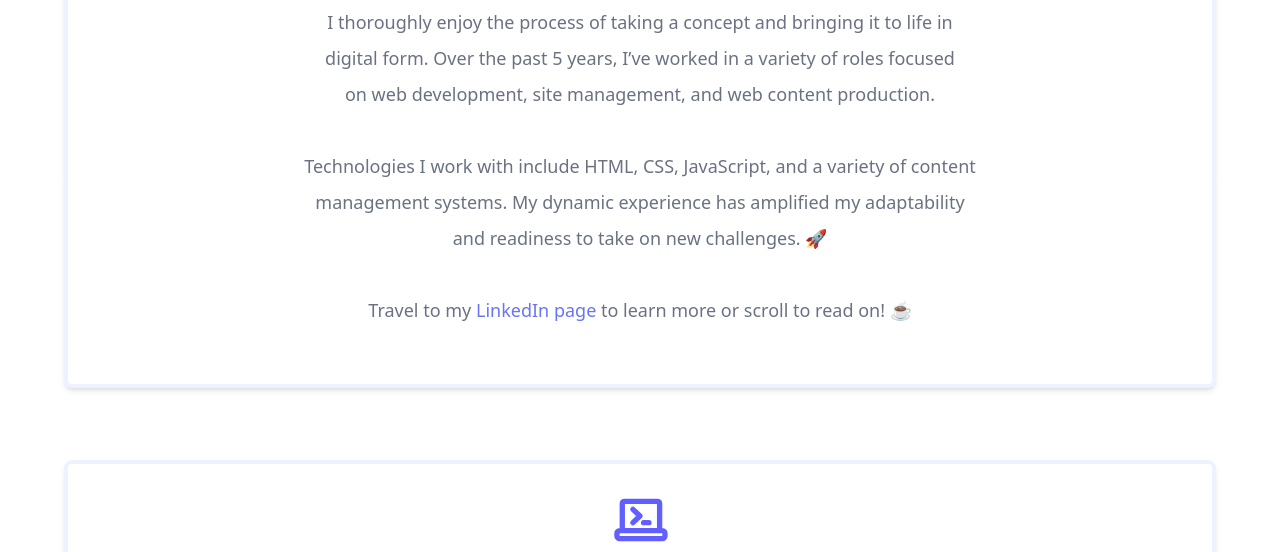
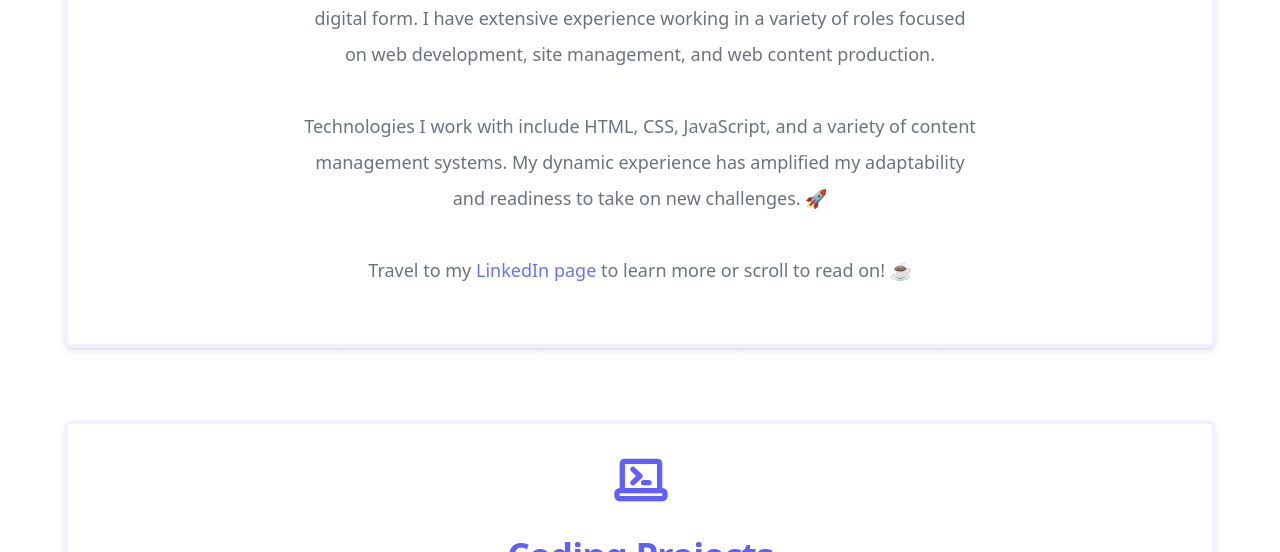
Before and after one commit to jasheloper/portfolio, a plain HTML site: page index2.html in a window 1280 px wide. Shown: the part 616-1168 px from the top of the page. Drawn offline with Linux system fonts and the light colour scheme.

Commit message:
Add files via upload

```diff
--- a/index2.html
+++ b/index2.html
@@ -28,7 +28,7 @@ color: #e8eaf6
 
 
 
-<div class="relative isolate overflow-hidden bg-white px-6 py-24 sm:py-18 lg:overflow-visible lg:px-0">
+<div class="relative isolate overflow-hidden bg-white px-6 py-8 lg:overflow-visible lg:px-0">
 
 
 <!--background pattern-->
@@ -115,7 +115,7 @@ class="fill-indigo-500 hover:fill-indigo-600 transition duration-300 ease-in-out
 
 I thoroughly enjoy the process of taking a concept and bringing it to life in digital form.
 
-Over the past 5 years, I’ve worked in a variety of roles focused on web development, site management, and web content production.
+I have extensive experience working in a variety of roles focused on web development, site management, and web content production.
 <br><br>
 
 Technologies I work with include HTML, CSS, JavaScript, and a variety of content management systems.
```
Also changed, not shown: src/output.css.
